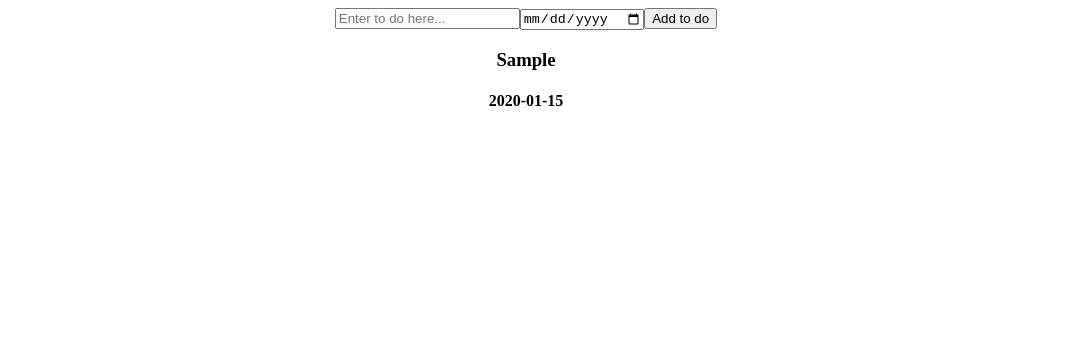
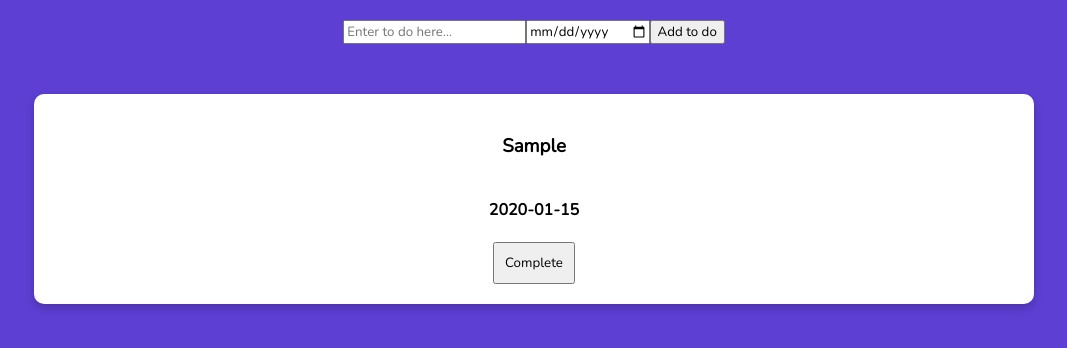
Before and after one commit to LucasFaustman/doomatic, a React (Create React App) app: page / in a window 1280 px wide. Both pictures are taken after typing "Sample", "2020-01-15" into the empty fields and a click on the button "Add to do". Shown: the top 348 px of the page, without its empty margins (114-1181 px from the left). Built offline with nearby package versions, Linux system fonts and the light colour scheme.

Commit message:
Added ability for users to delete tasks

```diff
--- a/public/index.html
+++ b/public/index.html
@@ -10,21 +10,12 @@
       content="Web site created using create-react-app"
     />
     <link rel="apple-touch-icon" href="%PUBLIC_URL%/logo192.png" />
-    <!--
-      manifest.json provides metadata used when your web app is installed on a
-      user's mobile device or desktop. See https://developers.google.com/web/fundamentals/web-app-manifest/
-    -->
+    <link rel="preconnect" href="https://fonts.googleapis.com">
+    <link rel="preconnect" href="https://fonts.gstatic.com" crossorigin>
+    <link href="https://fonts.googleapis.com/css2?family=Nunito&display=swap" rel="stylesheet">
     <link rel="manifest" href="%PUBLIC_URL%/manifest.json" />
-    <!--
-      Notice the use of %PUBLIC_URL% in the tags above.
-      It will be replaced with the URL of the `public` folder during the build.
-      Only files inside the `public` folder can be referenced from the HTML.
 
-      Unlike "/favicon.ico" or "favicon.ico", "%PUBLIC_URL%/favicon.ico" will
-      work correctly both with client-side routing and a non-root public URL.
-      Learn how to configure a non-root public URL by running `npm run build`.
-    -->
-    <title>React App</title>
+    <title>Space Notes</title>
   </head>
   <body>
     <noscript>You need to enable JavaScript to run this app.</noscript>
--- a/src/App.css
+++ b/src/App.css
@@ -1,38 +1,47 @@
-.App {
-  text-align: center;
+html, body, #app, #app>div {
+  height: 100%;
+  width: 100%;
 }
 
-.App-logo {
-  height: 40vmin;
-  pointer-events: none;
+* {
+  font-family: 'Nunito', sans-serif;
 }
 
-@media (prefers-reduced-motion: no-preference) {
-  .App-logo {
-    animation: App-logo-spin infinite 20s linear;
-  }
+body {
+  background-color: 	#5D3FD3;
 }
 
-.App-header {
-  background-color: #282c34;
-  min-height: 100vh;
+form {
+  display: flex;
+  justify-content: center;
+}
+.toDoList {
   display: flex;
   flex-direction: column;
   align-items: center;
   justify-content: center;
-  font-size: calc(10px + 2vmin);
-  color: white;
+  gap: 50px;
+  margin-top: 50px;
 }
 
-.App-link {
-  color: #61dafb;
+.toDoItem {
+  display: flex;
+  flex-direction: column;
+  align-items: center;
+  justify-content: center;
+  box-shadow: 0 4px 8px 0 rgba(0,0,0,0.2);
+  transition: 0.3s;
+  width: 75%;
+  border-radius: 10px;
+  padding: 20px;
+  background-color: white;
+
 }
 
-@keyframes App-logo-spin {
-  from {
-    transform: rotate(0deg);
-  }
-  to {
-    transform: rotate(360deg);
-  }
+.completeButton {
+  padding: 10px;
 }
+
+.form {
+  margin-top: 20px;
+}
--- a/src/App.js
+++ b/src/App.js
@@ -6,15 +6,11 @@ import { useState, useEffect } from 'react';
 
 function App() {
   const [toDos, setToDos] = useState(() => {
-    // get the todos from localstorage
+
     const savedTodos = localStorage.getItem("toDos");
-    // if there are todos stored
     if (savedTodos) {
-      // return the parsed JSON object back to a javascript object
       return JSON.parse(savedTodos);
-      // otherwise
     } else {
-      // return an empty array
       return [];
     }
   })
@@ -27,13 +23,17 @@ function App() {
     setToDos([...toDos, newTodo])
   }
 
+  function handleDeleteClick(id) {
+
+    const newArrayOfToDos = toDos.filter(element => element.id !== id)
+
+    setToDos(newArrayOfToDos)
+
+  }
+
   useEffect(() => {
-    // localstorage only support storing strings as keys and values
-    // - therefore we cannot store arrays and objects without converting the object
-    // into a string first. JSON.stringify will convert the object into a JSON string
     localStorage.setItem("toDos", JSON.stringify(toDos));
-    // add the todos as a dependancy because we want to update
-    // localstorage anytime the todos state changes
+
   }, [toDos]);
 
 
@@ -41,7 +41,7 @@ function App() {
   return (
     <div className="App">
       <AddToDo onAdd={addToDo}/>
-      <Todo toDos={toDos} />
+      <Todo toDos={toDos} handleDeleteClick={handleDeleteClick} />
     </div>
   );
 }
--- a/src/components/AddToDo.js
+++ b/src/components/AddToDo.js
@@ -31,7 +31,7 @@ export default function AddToDo({onAdd}) {
 
        }
     return (
-        <div>
+        <div className="form">
             <form onSubmit={onSubmit}>
                 <input
                     type="text"
--- a/src/components/Todo.js
+++ b/src/components/Todo.js
@@ -1,10 +1,11 @@
-export default function Todo({ toDos }) {
+export default function Todo({ toDos, handleDeleteClick }) {
 
 
     const ToDoItem = toDos.map(item => {
        return <section className="toDoItem" key={item.id}>
                 <h3>{item.toDo}</h3>
                 <h4>{item.dueDate}</h4>
+                <button onClick={() => handleDeleteClick(item.id)} className="completeButton">Complete</button>
             </section>
     })
     return (
```
Also changed, not shown: src/logo.svg (deleted).
